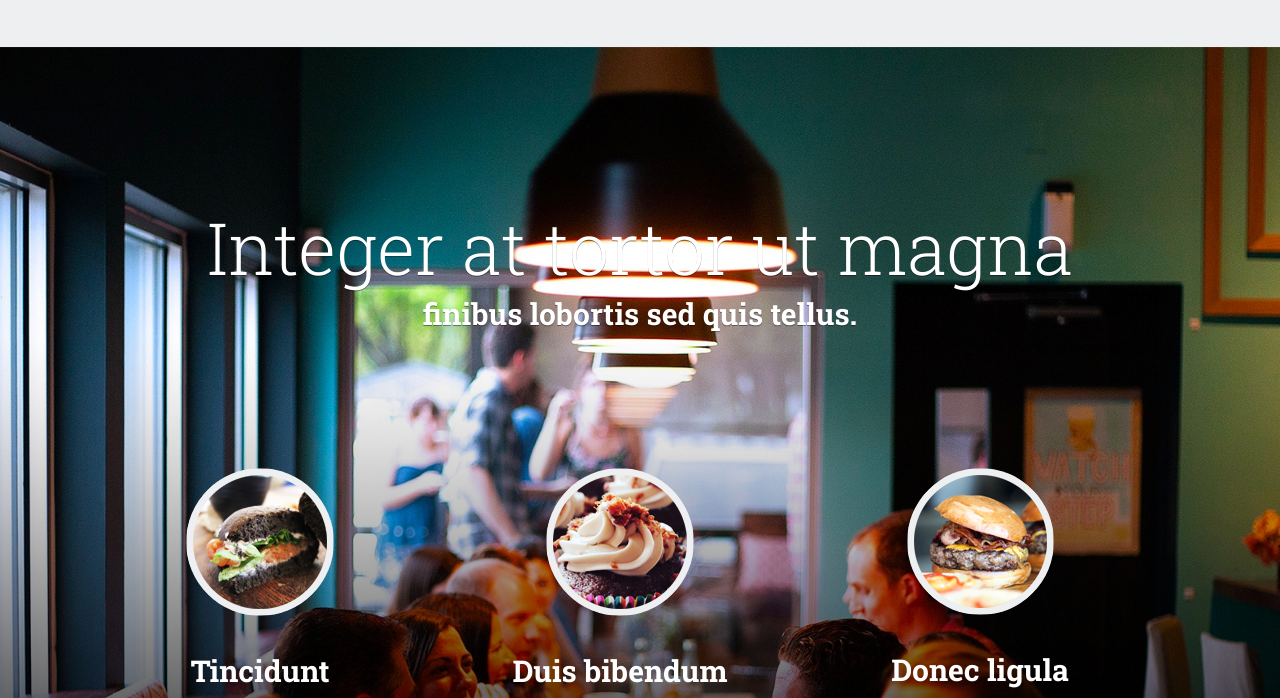
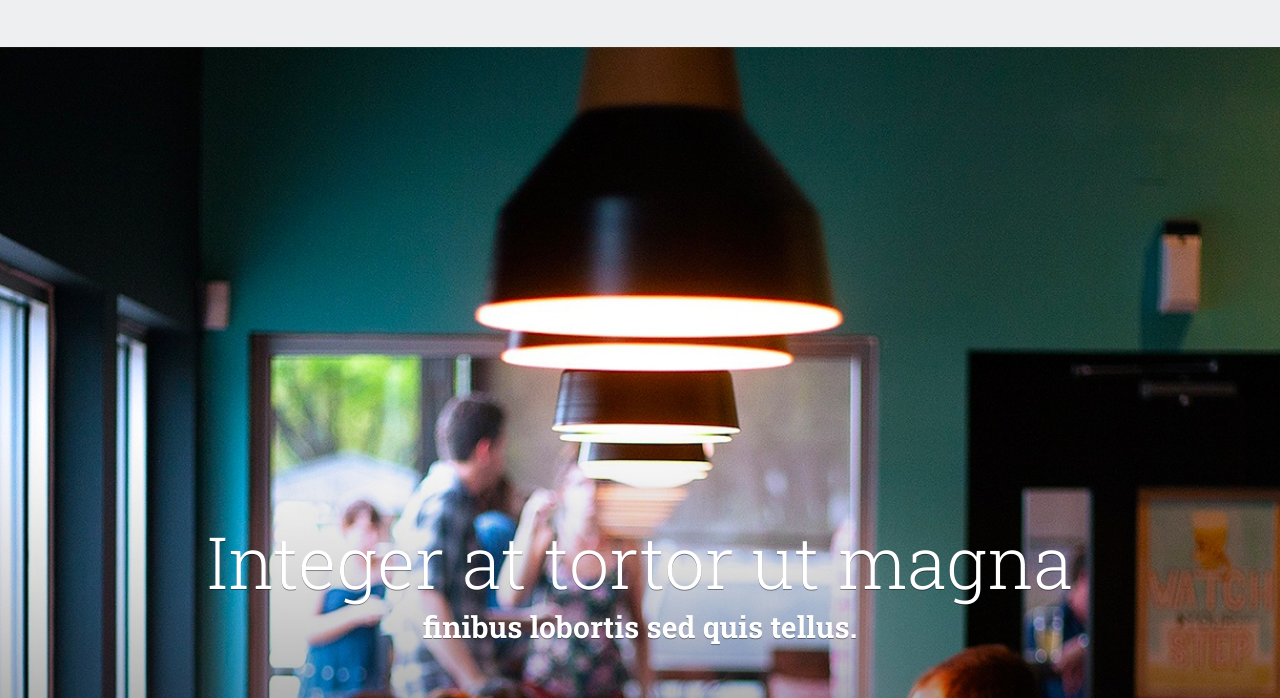
Before and after one commit to Jul-Bon/Home-Work-7-Bon, a plain HTML site: page index.html in a window 1280 px wide. Shown: the part 102-800 px from the top of the page. Drawn offline with Linux system fonts and the light colour scheme.

```diff
--- a/css/style.css
+++ b/css/style.css
@@ -104,7 +104,7 @@
     background-size: cover;
     text-align: center;
     color: #ffffff;
-    padding-top: 20vh;
+    padding-top: 37%;
 }
 
 .main-info {
```
Also changed, not shown: 1 other file.
